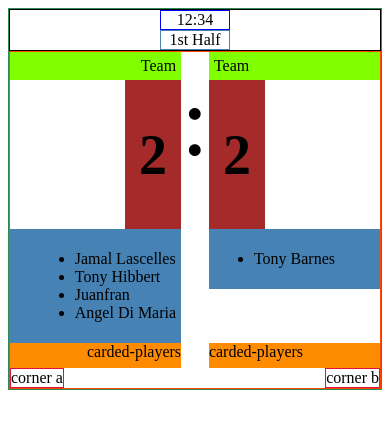
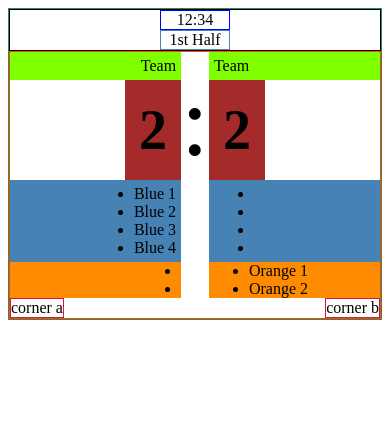
Before and after one commit to alanbuchanan/scores, a plain HTML site: page index.html in a window 390 px wide. Drawn offline with Linux system fonts and the light colour scheme.

Commit message:
Update layout for desktop and mobile

```diff
--- a/index.html
+++ b/index.html
@@ -19,10 +19,10 @@
                 <div class="team">Team</div>
                 <div class="scorers">
                     <ul>
-                        <li>Jamal Lascelles</li>
-                        <li>Tony Hibbert</li>
-                        <li>Juanfran</li>
-                        <li>Angel Di Maria</li>
+                        <li>Blue 1</li>
+                        <li>Blue 2</li>
+                        <li>Blue 3</li>
+                        <li>Blue 4</li>
                     </ul>
                 </div>
                 <div class="score">
@@ -31,7 +31,12 @@
             </div>
             <div class="bottom">
                 <!--<div class="cards-desktop mobile-hide">cds</div>-->
-                <div class="carded-players">carded-players</div>
+                <div class="carded-players">
+                    <ul>
+                        <li></li>
+                        <li></li>
+                    </ul>
+                </div>
             </div>
             <div class="corner-a">corner a</div>
         </div>
@@ -47,7 +52,10 @@
                 <div class="team">Team</div>
                 <div class="scorers">
                     <ul>
-                        <li>Tony Barnes</li>
+                        <li></li>
+                        <li></li>
+                        <li></li>
+                        <li></li>
                     </ul>
                 </div>
                 <div class="score">
@@ -56,7 +64,12 @@
             </div>
             <div class="bottom">
                 <!--<div class="cards-desktop mobile-hide">cds</div>-->
-                <div class="carded-players">carded-players</div>
+                <div class="carded-players">
+                    <ul>
+                        <li>Orange 1</li>
+                        <li>Orange 2</li>
+                    </ul>
+                </div>
             </div>
             <div class="corner-b">corner b</div>
         </div>
--- a/main.scss
+++ b/main.scss
@@ -1,8 +1,8 @@
 $splitpoint: 600px;
 
 @mixin breakpoint($point) {
-  @if $point == desktop { @media (min-width: 601px) { @content } }
-  @if $point == mobile { @media (max-width: 600px) { @content } }
+  @if $point == desktop { @media (min-width: $splitpoint + 1) { @content } }
+  @if $point == mobile { @media (max-width: $splitpoint) { @content } }
 }
 
 .desktop-hide {
@@ -90,6 +90,7 @@ $splitpoint: 600px;
 
 .score {
   background: brown;
+  height: 100px;
 }
 
 .scorers {
@@ -152,9 +153,6 @@ $splitpoint: 600px;
   display: flex;
   flex: 1;
   align-items: flex-end;
-  > div {
-    height: 25px;
-  }
 }
 
 .team,
@@ -288,3 +286,7 @@ $black: #000;
   padding: 10px;
   color: $white;
 }
+
+ul {
+  margin: 0;
+}
```
Also changed, not shown: main.css, 1 other file.
